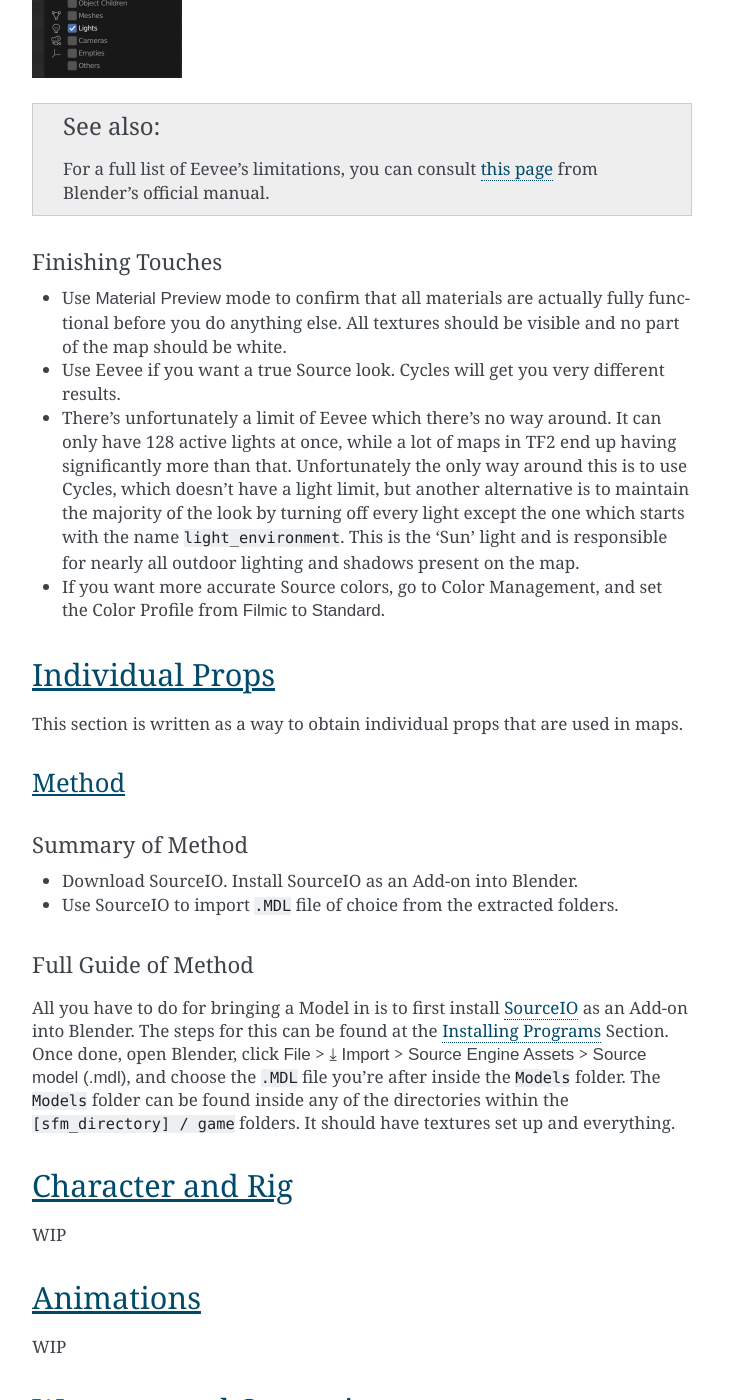
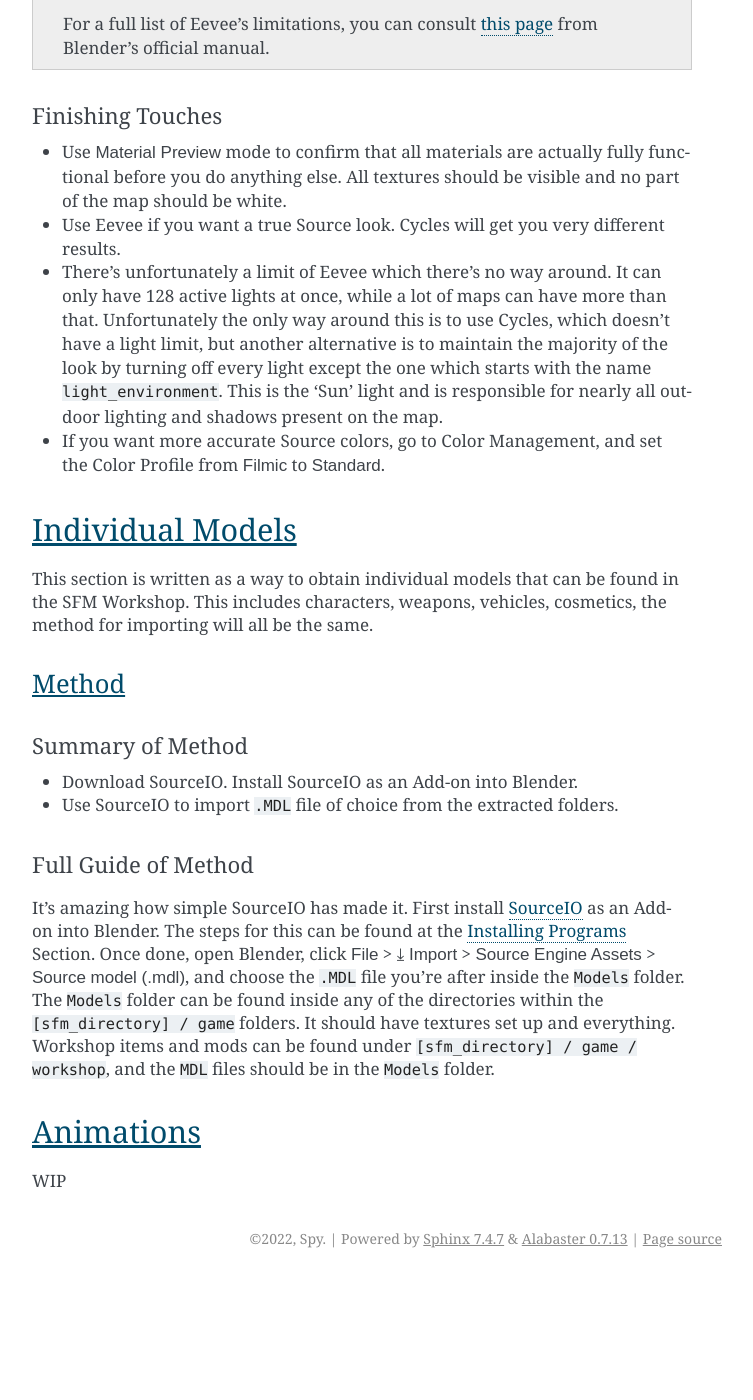
Before and after one commit to espiondev/source2blender, a Sphinx documentation site: the page built from docs/source/SFM.rst, in a window 1280 px wide and 1400 px high, scrolled down 4382 px. Shown: the whole window, without its empty margins (388-1141 px from the left). Built offline with Sphinx 7.4.7, drawn with Linux system fonts in a browser that asks for light colours; pages that are not in the unit, such as notebooks, are missing from menus; after the commit the page ends 5660 px from its top, so only the background shows below that; some of the changed text lies outside the part shown.

Commit message:
Update SFM.rst

```diff
--- a/docs/source/SFM.rst
+++ b/docs/source/SFM.rst
@@ -15,7 +15,8 @@
 
     Unlike Team Fortress 2 and Garry's Mod, all the files and folders are pretty much already prepared and you don't need to do anything extra, such as turning the Addon file into regular folders or using GCFScape to extract from ``.VPK`` files. So the steps are easier here.
     However, if using Workshop Addons or Mods that are specifically **maps**, the only extra step necessary is to set up Plumber. Here's how to set it up.
-    Plumber won't autodetect the files from SFM like it does with other titles, so some manual work is needed. Open Blender, then go to :guilabel:`Edit` > :guilabel:`Preferences...` > :guilabel:`Add-ons`, and find Plumber. Expand it. You'll find two windows, one on top of the other. In the first one, click the ``+`` sign on the right. Label this new box as Source Filmmaker, or as SFM. That's your choice. In the second window, you have to manually add the directories of all folders within the folder. These will be folders with names such as ``steamapps / common / SourceFilmmaker / game / tf``, ``steamapps / common / SourceFilmmaker / game / hl2``, ``steamapps / common / SourceFilmmaker / game / tf_movies``, etc. All folders should be added. You do also have to be careful that Plumber writes the directories with \ and **NOT** with /. Look at the other titles for reference if you need to. Once this is set up, Plumber should be good to go if you want to import an SFM map.
+
+| For importing maps, Plumber won't autodetect the files from SFM like it does with other titles, so some manual work is needed. Open Blender, then go to :guilabel:`Edit` > :guilabel:`Preferences...` > :guilabel:`Add-ons`, and find Plumber. Expand it. You'll find two windows, one on top of the other. In the first one, click the ``+`` sign on the right. Label this new box as Source Filmmaker, or as SFM. That's your choice. In the second window, you have to manually add the directories of all folders within the folder. These will be folders with names such as ``steamapps / common / SourceFilmmaker / game / tf``, ``steamapps / common / SourceFilmmaker / game / hl2``, ``steamapps / common / SourceFilmmaker / game / tf_movies``, etc. All folders should be added. You do also have to be careful that Plumber writes the directories with \ and **NOT** with /. Look at the other titles for reference if you need to. Once this is set up, Plumber should be good to go if you want to import an SFM map.
 
 
 .. contents:: Table of Contents
@@ -27,9 +28,9 @@
 Maps and included props
 -----------------------
 
-| :ref:`sfm_map_method1` uses three tools, all linked in that section. This method is recommended as it makes the maps significantly easier to work with. All imported items are organized into collections and very easy to work with and customize.
+| :ref:`sfm_map_method1` uses three tools, all linked in that section.
 | Unlike Team Fortress 2 and GMod, SFM maps are a bit complicated and pull resources from multiple different folders. SourceIO has not been successful for the importing of maps, but has been fine for everything else. For this reason, the Map Import section only has one method.
-| This method require a fully working copy of Source Filmmaker and a recent version of Blender. If you are unable to get this method to work, it is recommended to use the latest version of Blender.
+| This method requires a fully working copy of Source Filmmaker and a recent version of Blender. If you are unable to get this method to work, it is recommended to use the latest version of Blender.
 
 .. _sfm_map_method1:
 
@@ -42,7 +43,7 @@
 """""""""""""""""
 
 *    Download BSPSource, Plumber, and Blender Source Tools. Install Plumber and Blender Source Tools as Add-ons into Blender (This step is only necessary on first time use).
-*    Set up an entry in Plumber for it to read all of SFM's folders present under ``[sfm_directory] / game``.
+*    Set up an entry in Plumber for it to read all of SFM's folders present under ``[sfm_directory] / game`` (This step is only necessary on first time use).
 *    Locate the map you wish to bring into Blender by going to ``[sfm_directory] / game / workshop / maps``.
 *    Convert the ``.BSP`` file into a ``.VMF`` file using BSPSource.
 *    Import the ``.VMF`` file from :guilabel:`File` > :guilabel:`Import` > :guilabel:`Plumber` > :guilabel:`Valve Map Format (.vmf)` in Blender.
@@ -56,7 +57,7 @@
 .. note::
     Always get the most recent version of a program or Add-on linked here.
 
-| `Blender Source Tools <http://steamreview.org/BlenderSourceTools>`_, `BSPSource <https://developer.valvesoftware.com/wiki/BSPSource>`_, and `Plumber <https://github.com/lasa01/io_import_vmf/releases>`_ will be used for Method 1. The steps to install these can be seen at the :ref:`installingprograms` section.
+| `Blender Source Tools <http://steamreview.org/BlenderSourceTools>`_, `BSPSource <https://developer.valvesoftware.com/wiki/BSPSource>`_, and `Plumber <https://github.com/lasa01/io_import_vmf/releases>`_ will be used for this method. The steps to install these can be seen at the :ref:`installingprograms` section.
 | Plumber was originally called io_import_vmf, and it's by the same developers. It's currently in Beta but significantly superior to io_import_vmf and that's why we've linked the page to download that instead.
 
 .. _sfm_convert_bsp_to_vmf:
@@ -94,8 +95,8 @@
 *    Then click the ``.VMF`` file, and click :guilabel:`Import`. That's it, you should have everything.
 
 | The installation steps are not necessary to do again. It's really just as simple as, Once you set up Plumber so it reads the SFM folders, all you have to do is turn the ``.BSP`` map file into ``.VMF`` with BSPSource, and bring ``.VMF`` into Blender with Plumber.
-| Go to :ref:`tf2_v_finishing_touches` for advice on clean up and additional useful things to know about within Blender regarding these maps.
-| If you wish to familiarize yourself with the whole process, or see an overview, a :ref:`tf2_v_map_method1_summary` is written which you can refer to.
+| Go to :ref:`sfm_finishing_touches` for advice on clean up and additional useful things to know about within Blender regarding these maps.
+| If you wish to familiarize yourself with the whole process, or see an overview, a :ref:`sfm_map_method1_summary` is written which you can refer to.
 | If any problems occur you can ask for help on the `TF2 Blender Discord server <https://discord.gg/zHC2gJW>`_.
 
 | The lighting is going to appear strange because in Eevee (Blender's default render engine) has a maximum of 128 lights. Filter the Outliner (the place where all objects and things in the scene are shown) by lights with the following settings:
@@ -114,15 +115,15 @@
 
 * Use :guilabel:`Material Preview` mode to confirm that all materials are actually fully functional before you do anything else. All textures should be visible and no part of the map should be white.
 * Use Eevee if you want a true Source look. Cycles will get you very different results.
-* There's unfortunately a limit of Eevee which there's no way around. It can only have 128 active lights at once, while a lot of maps in TF2 end up having significantly more than that. Unfortunately the only way around this is to use Cycles, which doesn't have a light limit, but another alternative is to maintain the majority of the look by turning off every light except the one which starts with the name ``light_environment``. This is the 'Sun' light and is responsible for nearly all outdoor lighting and shadows present on the map.
+* There's unfortunately a limit of Eevee which there's no way around. It can only have 128 active lights at once, while a lot of maps can have more than that. Unfortunately the only way around this is to use Cycles, which doesn't have a light limit, but another alternative is to maintain the majority of the look by turning off every light except the one which starts with the name ``light_environment``. This is the 'Sun' light and is responsible for nearly all outdoor lighting and shadows present on the map.
 * If you want more accurate Source colors, go to Color Management, and set the Color Profile from :guilabel:`Filmic` to :guilabel:`Standard`.
 
-.. _sfm_prop:
+.. _sfm_model:
 
-Individual Props
-----------------
+Individual Models
+-----------------
 
-| This section is written as a way to obtain individual props that are used in maps.
+| This section is written as a way to obtain individual models that can be found in the SFM Workshop. This includes characters, weapons, vehicles, cosmetics, the method for importing will all be the same.
 
 .. _sfm_prop_method1:
 
@@ -142,14 +143,8 @@
 Full Guide of Method
 """"""""""""""""""""
 
-| All you have to do for bringing a Model in is to first install `SourceIO <https://github.com/REDxEYE/SourceIO>`_ as an Add-on into Blender. The steps for this can be found at the :ref:`installingprograms` Section. Once done, open Blender, click :guilabel:`File` > :guilabel:`⤓ Import` > :guilabel:`Source Engine Assets` > :guilabel:`Source model (.mdl)`, and choose the ``.MDL`` file you're after inside the ``Models`` folder. The ``Models`` folder can be found inside any of the directories within the ``[sfm_directory] / game`` folders. It should have textures set up and everything.
+| It's amazing how simple SourceIO has made it. First install `SourceIO <https://github.com/REDxEYE/SourceIO>`_ as an Add-on into Blender. The steps for this can be found at the :ref:`installingprograms` Section. Once done, open Blender, click :guilabel:`File` > :guilabel:`⤓ Import` > :guilabel:`Source Engine Assets` > :guilabel:`Source model (.mdl)`, and choose the ``.MDL`` file you're after inside the ``Models`` folder. The ``Models`` folder can be found inside any of the directories within the ``[sfm_directory] / game`` folders. It should have textures set up and everything. Workshop items and mods can be found under ``[sfm_directory] / game / workshop``, and the ``MDL`` files should be in the ``Models`` folder.
 
-.. _sfm_characterandrig:
-
-Character and Rig
------------------
-
-| WIP
 
 .. _sfm_animations:
 
@@ -157,17 +152,3 @@
 ----------
 
 | WIP
-
-.. _sfm_weaponsandcosmetics:
-
-Weapons and Cosmetics
----------------------
-
-| WIP
-
-.. _sfm_soundeffectsvoices:
-
-Sound effects & Voice lines
----------------------------
-
-| WIP
```
